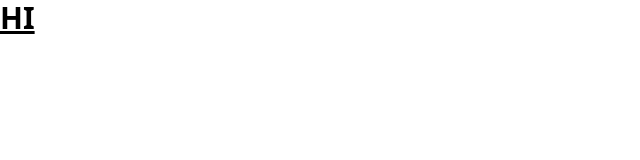
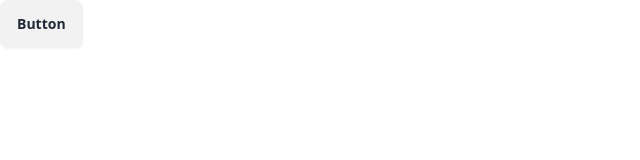
Before and after one commit to YenChiaChen/portfolio-sebastian, a React (Create React App) app in the folder my-app/: page / in a window 1280 px wide. Shown: the top 160 px of the page, without its empty margins (0-640 px from the left). Built offline with nearby package versions, Linux system fonts and the light colour scheme.

Commit message:
core: add daisy UI

```diff
--- a/my-app/package.json
+++ b/my-app/package.json
@@ -44,6 +44,7 @@
     ]
   },
   "devDependencies": {
+    "daisyui": "^4.7.3",
     "gh-pages": "^6.1.1",
     "tailwindcss": "^3.4.1"
   }
--- a/my-app/src/App.tsx
+++ b/my-app/src/App.tsx
@@ -4,7 +4,7 @@ import './App.css';
 
 function App() {
   return (
-    <h1 className="text-3xl font-bold underline">HI</h1>
+    <button className="btn">Button</button>
   );
 }
 
--- a/my-app/tailwind.config.js
+++ b/my-app/tailwind.config.js
@@ -4,5 +4,5 @@ module.exports = {
   theme: {
     extend: {},
   },
-  plugins: [],
+  plugins: [require("daisyui")],
 }
```
Also changed, not shown: 1 other file (tests, documents, lock files or other folders).
